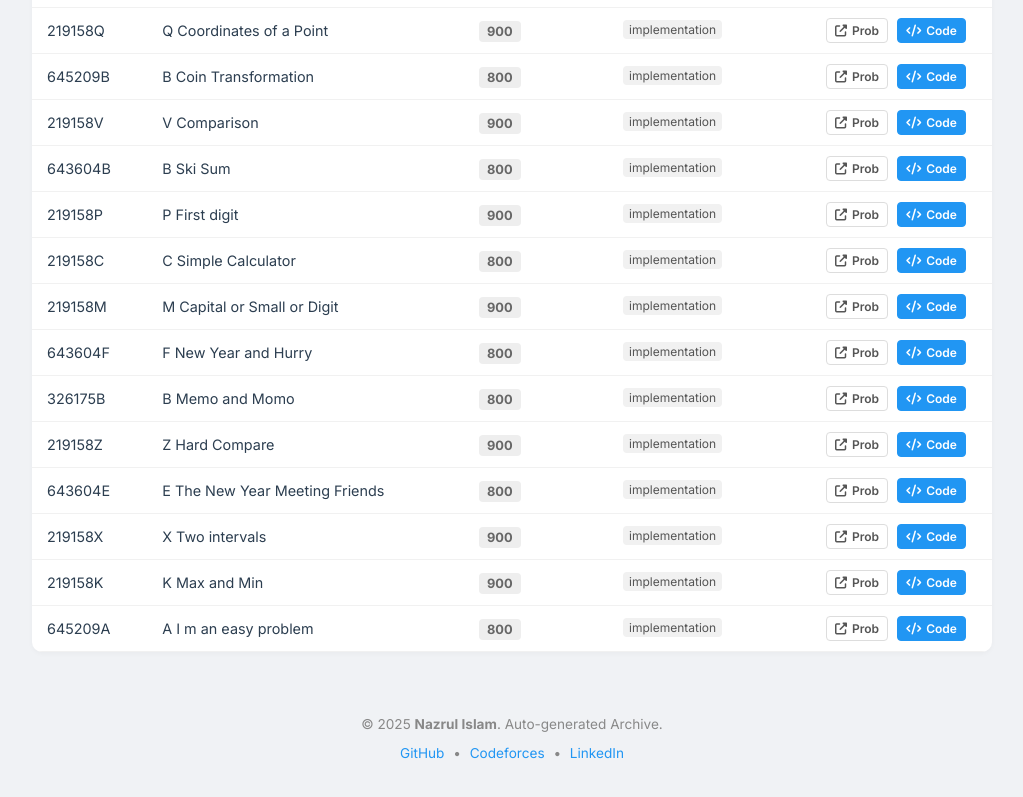
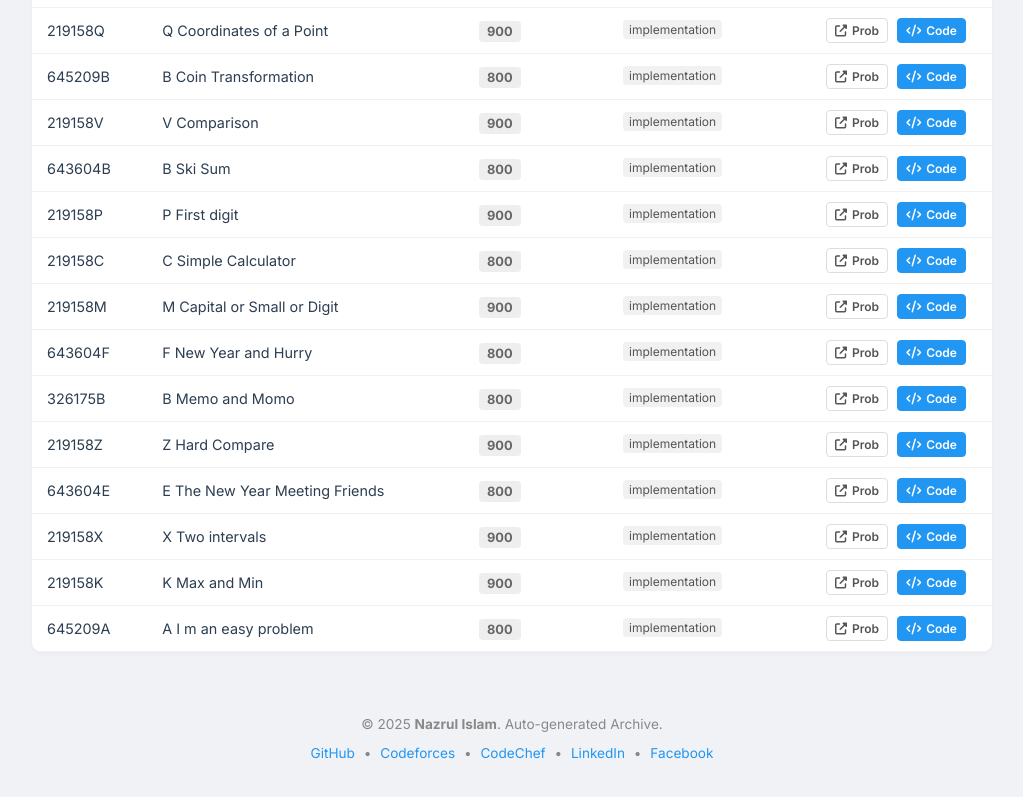
Before and after one commit to mhdnazrul/Codeforces-Solutions, a plain HTML site: page Web/index.html in a window 1280 px wide. Shown: the part 10233-11030 px from the top of the page, without its empty margins (128-1151 px from the left). Drawn offline with nearby package versions, Linux system fonts and the light colour scheme.

Commit message:
Add New Code

```diff
--- a/Web/index.html
+++ b/Web/index.html
@@ -82,7 +82,9 @@
             <div class="footer-links">
                 <a href="https://github.com/mhdnazrul" target="_blank">GitHub</a> •
                 <a href="https://codeforces.com/profile/nazrulislam_7" target="_blank">Codeforces</a> •
-                <a href="https://www.linkedin.com/in/nazrulislam7/" target="_blank">LinkedIn</a>
+                <a href="https://www.codechef.com/users/nazrulislam_7" target="_blank">CodeChef</a> •
+                <a href="https://www.linkedin.com/in/nazrulislam7/" target="_blank">LinkedIn</a> •
+                <a href="https://www.facebook.com/mhdnazrulislam.me/" target="_blank">Facebook</a>
             </div>
         </footer>
     </div>
```
